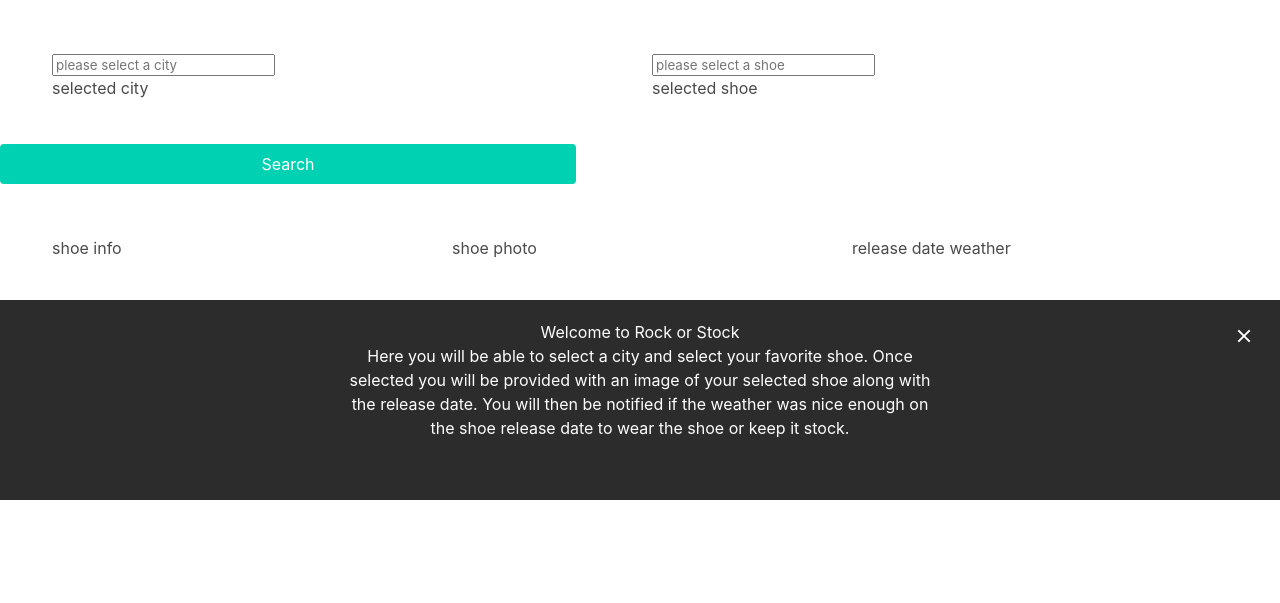
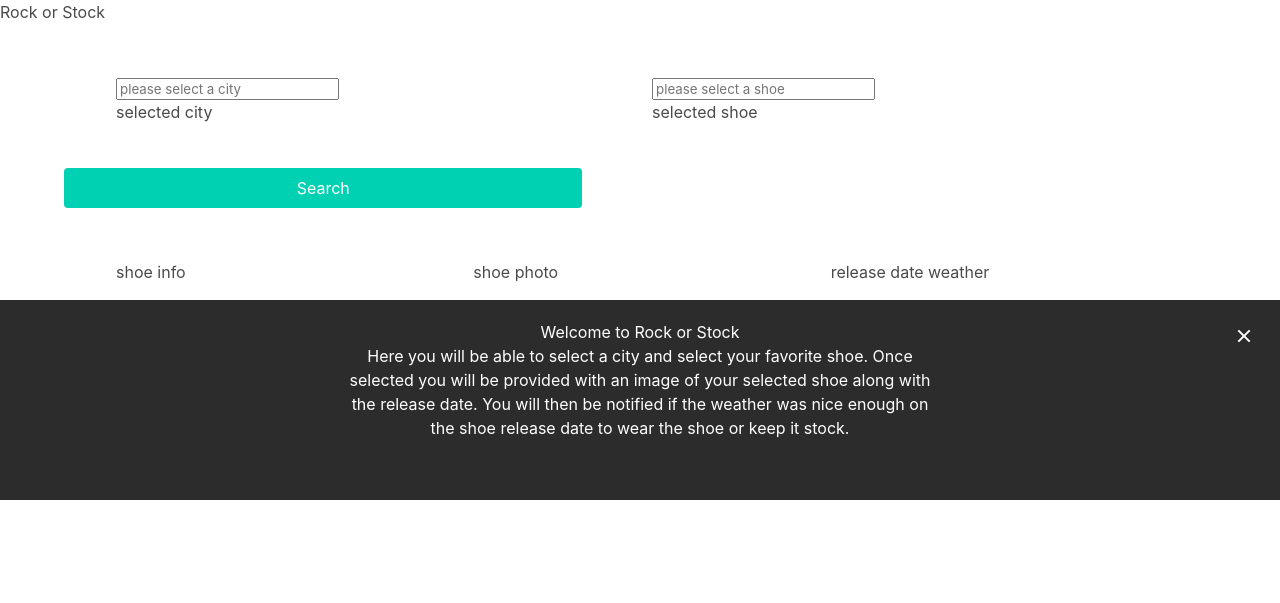
Before and after one commit to shikaile/Project-1, a plain HTML site: page index.html in a window 1280 px wide. Drawn offline with nearby package versions, Linux system fonts and the light colour scheme.

```diff
--- a/assets/css/style.css
+++ b/assets/css/style.css
@@ -1,3 +1,8 @@
+header{
+    justify-content: center;
+    align-items: center;
+    width: 100%;
+}
 .modal{
     align-items: center;
     display: none;
@@ -24,7 +29,6 @@
     justify-content: center;
     align-items: center;
     width: 45%;
-    padding: 0 20px 0 20px;
 }
 .columns{
     margin:  20px 20px 20px 20px;
--- a/index.html
+++ b/index.html
@@ -9,6 +9,9 @@
     <title>Rock or Stock</title>
 </head>
 <body>
+    <header>
+        <h1 class="primary">Rock or Stock</h1>
+    </header>
     <div id="modal-display" class="modal">
         <div class="modal-background">
             <div id="intro" class="modal-content">
@@ -22,8 +25,8 @@
             <button id="close-modal" class="modal-close is-large" aria-label="close"></button>
         </div>
     </div>
-    <main>
-        <section class="columns">
+    <main class="container">
+        <section class="columns is-vcentered">
             <div class="column">
                 <input id="city" placeholder="please select a city">
                 <p>selected city</p>
@@ -35,7 +38,7 @@
         </section>
             <button id="search-btn" class="button is-primary">Search</button>
         </section>
-        <section class="columns" >
+        <section class="columns is-vcentered">
             <div id="shoe-info" class="column">
                 <p>shoe info</p>
             </div>
```
